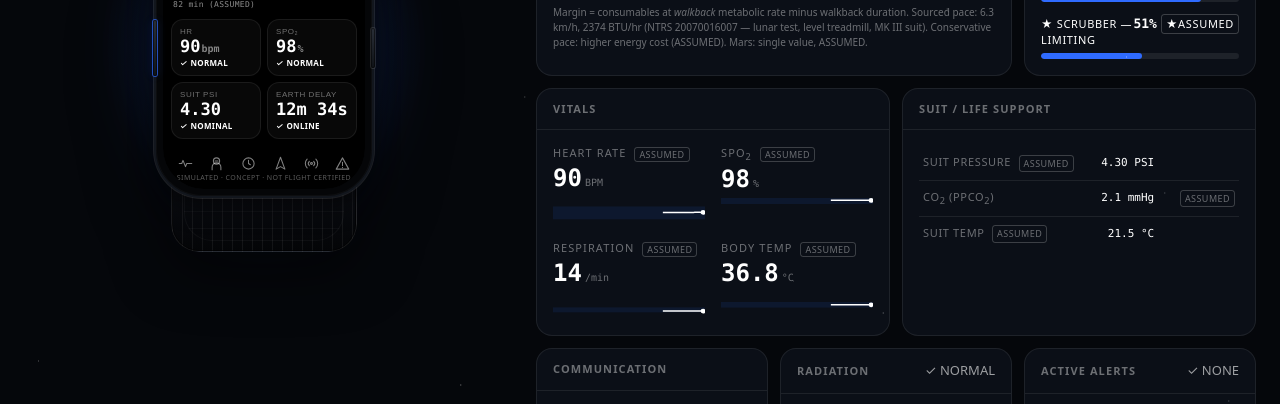
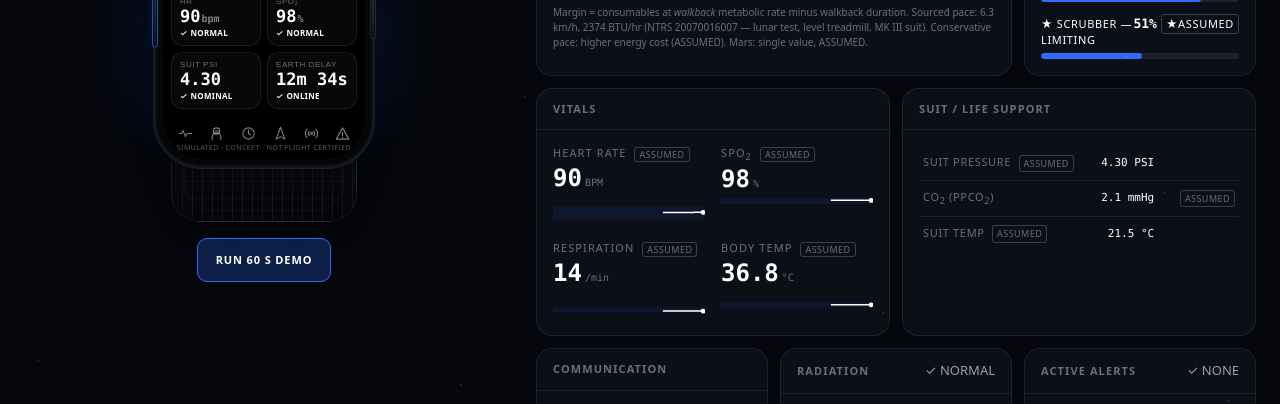
Before and after one commit to naeldavid/AMWS_nasa-spaceapps-project, a website: page index.html in a window 1280 px wide. Shown: the part 343-747 px from the top of the page. Drawn offline with Linux system fonts and the light colour scheme.

Commit message:
7. add RUN 60 s DEMO button and ?demo=1 auto-start

```diff
--- a/css/base.css
+++ b/css/base.css
@@ -494,6 +494,7 @@ body.drawer-open .drawer-backdrop { display: block; }
 .demo-bar  { height: 3px; background: var(--white-08); border-radius: 2px; overflow: hidden; margin: var(--s2) 0; }
 .demo-prog { display: block; height: 100%; background: var(--blue); border-radius: 2px; width: 0; transition: width 0.2s linear; }
 .demo-btns { display: flex; gap: var(--s2); }
+.demo-cta { margin-top: 4px; min-height: 44px; padding: 10px 18px; font-weight: 700; letter-spacing: .08em; }
 
 /* ---- Footer ---- */
 .foot {
--- a/index.html
+++ b/index.html
@@ -105,6 +105,7 @@
       </div>
       <div class="band band-bot" aria-hidden="true"></div>
     </div>
+    <button class="btn primary demo-cta" data-demo="start" aria-label="Run 60 second demo">RUN 60 s DEMO</button>
     <button class="btn exit-wrist" data-view-btn="desktop">&larr; DESKTOP VIEW</button>
   </section>
 
--- a/js/main.js
+++ b/js/main.js
@@ -235,6 +235,7 @@
     try { saved = localStorage.getItem('amws-view') || 'desktop'; } catch (e) {}
     if (/[?&]view=wrist/.test(location.search)) saved = 'wrist';
     setView(saved);
+    if (/[?&]demo=1(?:&|$)/.test(location.search) && A.demo && A.demo.start) { A.demo.start(); }
 
     /* ---- main loop ---- */
     var last = performance.now(), accSim = 0, accUI = 0, accSample = 0;
```
